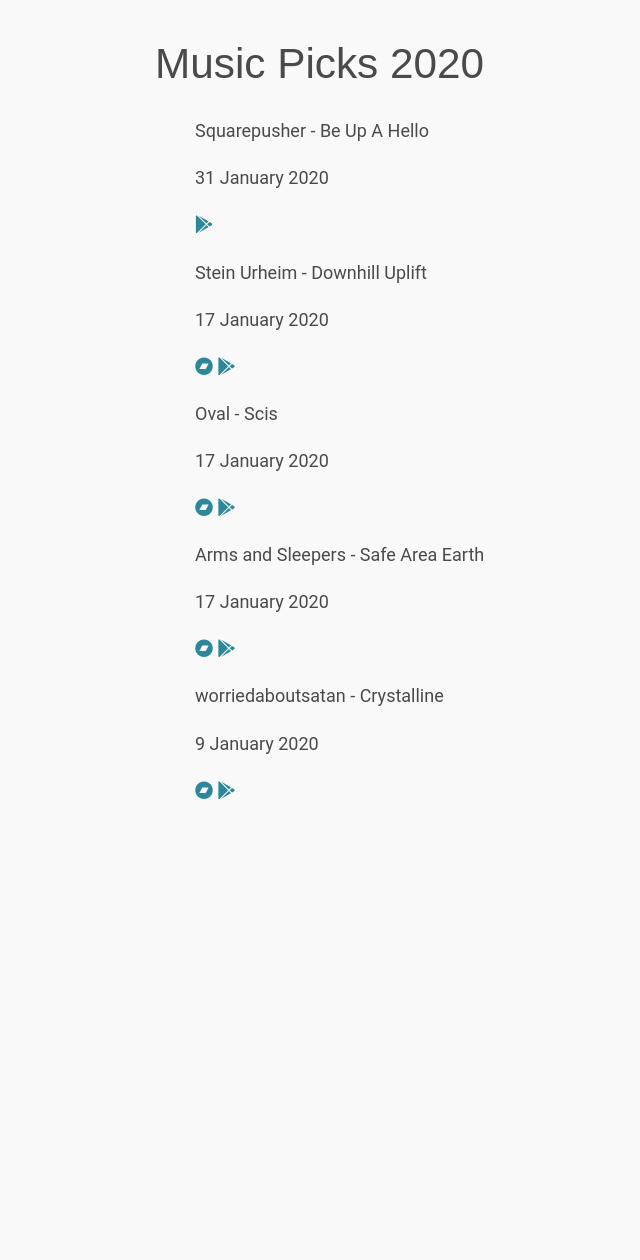
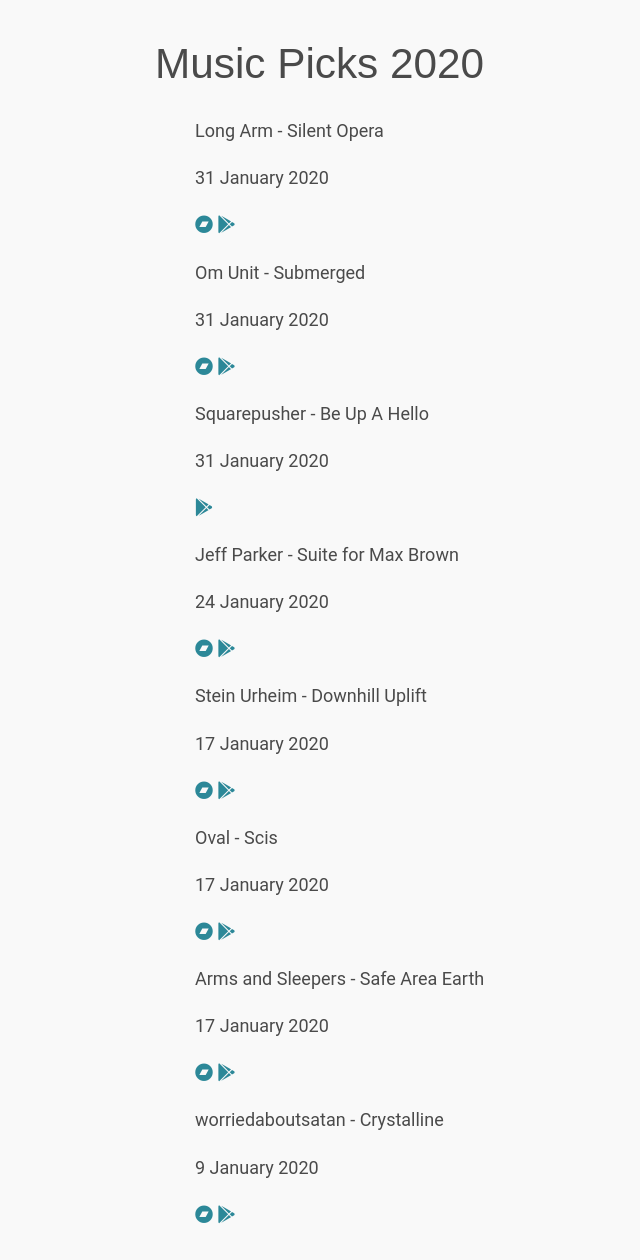
Before and after one commit to edclements/website, a Jekyll site: the page built from music-picks/2020.html, in a window 1280 px wide. Shown: the whole page, without its empty margins (143-783 px from the left). Built offline with Jekyll 4.4.1, drawn with Linux system fonts in a browser that asks for light colours; nearby versions of some CDN libraries; before the commit the page ends 900 px from its top, so only the background shows below that.

Commit message:
Add releases

```diff
--- a/_data/music-picks/2020.yml
+++ b/_data/music-picks/2020.yml
@@ -23,6 +23,7 @@
   bandcamp: https://steinurheim.bandcamp.com/album/downhill-uplift
   date: 2020-01-17
   google: https://play.google.com/music/listen?u=0#/album/Bgtlfyrxpy6cvu3k5w766bq72zm
+  label: Hubro
   title: Downhill Uplift
 
 - artist: Squarepusher
@@ -30,3 +31,24 @@
   google: https://play.google.com/music/listen?u=0#/album/Bugjbhbykukhx7gzym4paa35x6y
   label: Warp
   title: Be Up A Hello
+
+- artist: Om Unit
+  bandcamp: https://omunit.bandcamp.com/album/submerged
+  date: 2020-01-31
+  google: https://play.google.com/music/listen?u=0#/album/Bowxvzsskongjqu2ekvazalxkim
+  label: Cosmic Bridge Records
+  title: Submerged
+
+- artist: Jeff Parker
+  bandcamp: https://intlanthem.bandcamp.com/album/suite-for-max-brown
+  date: 2020-01-24
+  google: https://play.google.com/music/listen?u=0#/album/Bnyikgwfahpq23x3d56drugpvza
+  label: International Anthem
+  title: Suite for Max Brown
+
+- artist: Long Arm
+  bandcamp: https://projectmooncircle.bandcamp.com/album/silent-opera
+  date: 2020-01-31
+  google: https://play.google.com/music/listen?u=0#/album/Btoabjbaxjlecydqde254yamea4
+  label: Project Mooncircle
+  title: Silent Opera
```
